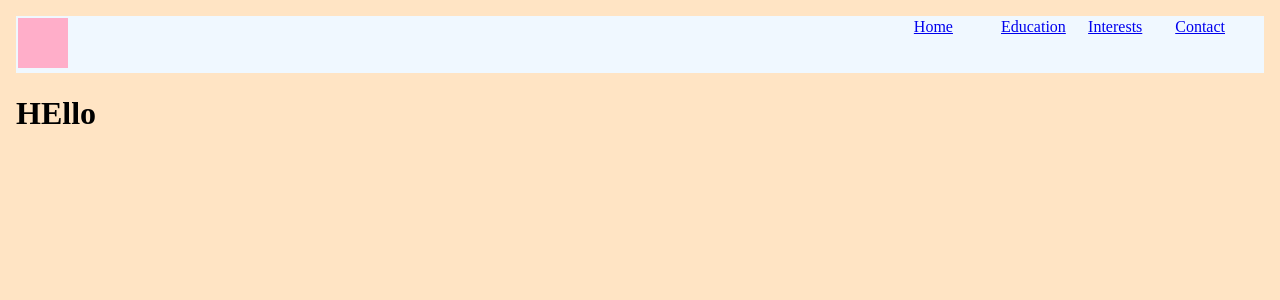
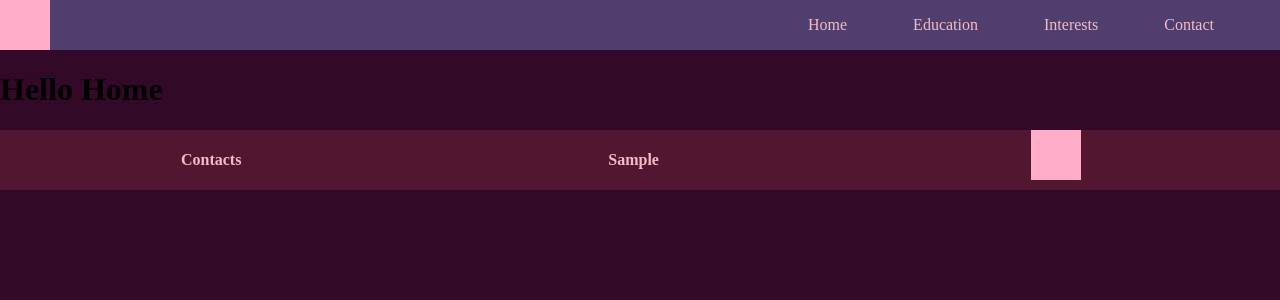
Before and after one commit to Raven-Wilson/PersonalProfile, a Flask app: page / in a window 1280 px wide. Shown: the top 300 px of the page. Run offline with Flask 3, Linux system fonts and the light colour scheme.

Commit message:
Some CSS

```diff
--- a/static/css/base.css
+++ b/static/css/base.css
@@ -1,14 +1,42 @@
+/* #320A28  #511730 #8E443D #CB9173 #F6D9AE */
 body {
-    margin: 1em;
-    background-color: bisque ;
+    margin: 0;
+    padding: 0;
+    background-color: #320A28 ;
 }
 #head-container {
     display: grid;
-    grid-template-columns: 72% 7% 7% 7% 7%;
-    background-color: aliceblue;
-    padding: .1em;
+    grid-template-columns: 10% 50% 40%;
+    background-color: #503F6C;
+
+    color: #F5BBC4;
+}
+#head-container a {
+    grid-column: 1/2;
+}
+#head-img {
+    display: flex;
+}
+#links-container {
+    grid-column: 3/4;
+    display: grid;
+    grid-template-columns: auto auto auto auto;
+}
+a:link, a:visited {
+    text-decoration: none;
+    color: #F5BBC4;
+}
+a:hover {
+    color: #320A28;
 }
 
 li{
     list-style-type: none;
 }
+#footer-container {
+    display: grid;
+    grid-template-columns: 33% 33% 33%;
+    text-align: center;
+    background-color: #511730;
+    color: #F5BBC4;
+}
--- a/templates/base.html
+++ b/templates/base.html
@@ -8,11 +8,9 @@
     </head>
     <body>
         <header>
-            <nav>
-                <ul id="head-container">
-                    <li>
-                        <a href="/"> <img src="{{ url_for('static', filename='image/temp.png') }}"> </a>
-                    </li>
+            <nav id="head-container">
+                <a href="/"> <img id="head-img" src="{{ url_for('static', filename='image/temp.png') }}"> </a>
+                <ul id="links-container">
                     <li id="home" class="temp">
                         <a href="/"> Home </a>
                     </li>
@@ -30,6 +28,17 @@
         </header>
         {% block body %}{% endblock %}
         <footer>
+            <div id="footer-container">
+                <div class="section1">
+                    <h4>Contacts</h4>
+                </div>
+                <div>
+                    <h4>Sample</h4>
+                </div>
+                <div>
+                    <a href="/"> <img src="{{ url_for('static', filename='image/temp.png') }}"> </a>
+                </div>
+            </div>
         </footer>
     </body>
 </html>
--- a/templates/education.html
+++ b/templates/education.html
@@ -5,5 +5,5 @@
 {% endblock %}
 
 {% block body %}
-    <h1> HEllo </h1>
+    <h1> HEllo Education</h1>
 {% endblock %}
--- a/templates/index.html
+++ b/templates/index.html
@@ -5,5 +5,5 @@
 {% endblock %}
 
 {% block body %}
-    <h1> HEllo </h1>
+    <h1> Hello Home </h1>
 {% endblock %}
```
